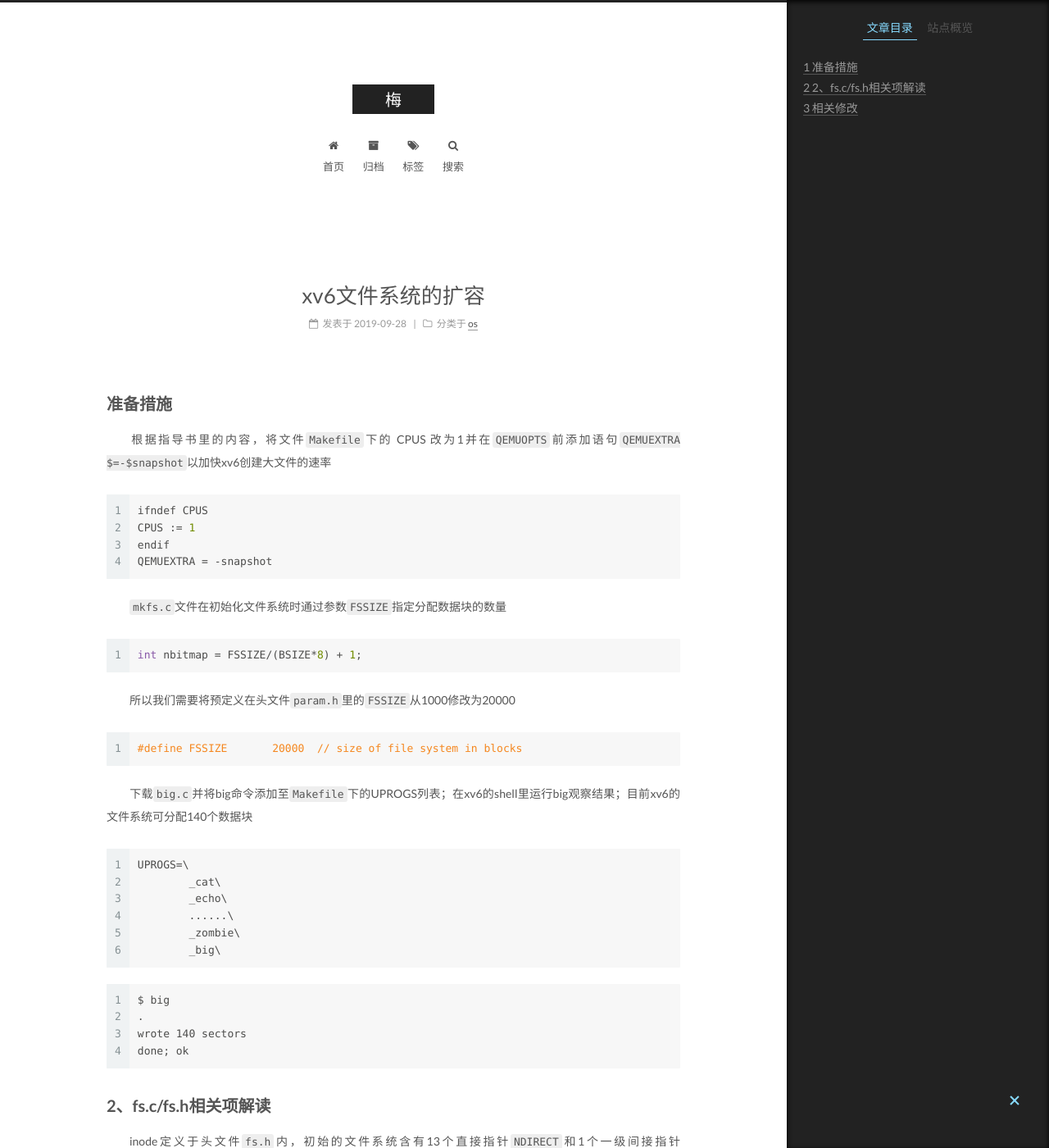
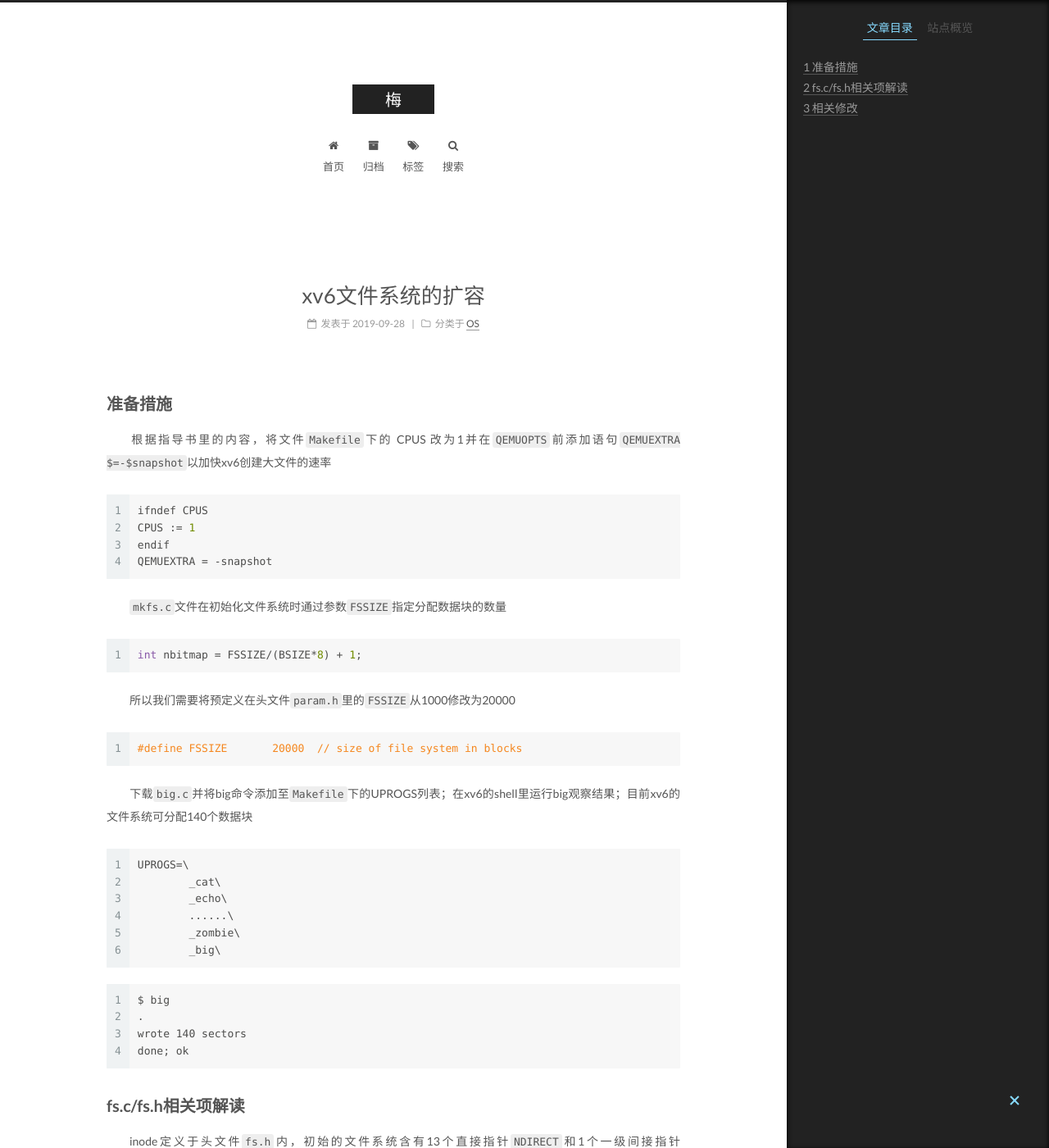
Before and after one commit to plumprc/plumprc.github.io, a Jekyll site: the page built from _posts/xv6/2019-09-28-bigger-files-for-xv6.md, in a window 1280 px wide and 1400 px high. Shown: the whole window at 82% size. Built offline with Jekyll 4.4.1, drawn with Linux system fonts in a browser that asks for light colours.

Commit message:
xv6_lab1

````diff
--- a/_posts/xv6/2019-09-28-bigger-files-for-xv6.md
+++ b/_posts/xv6/2019-09-28-bigger-files-for-xv6.md
@@ -2,9 +2,9 @@
 title: xv6文件系统的扩容
 date: 2019-09-28 18:07:54
 categories:
-- os
+- OS
 tags:
-- os
+- OS
 ---
 
 ## 准备措施
@@ -38,7 +38,7 @@ $ big
 wrote 140 sectors
 done; ok
 ```
-## 2、fs.c/fs.h相关项解读
+## fs.c/fs.h相关项解读
 &emsp;&emsp;inode定义于头文件`fs.h`内，初始的文件系统含有13个直接指针`NDIRECT`和1个一级间接指针`NINDIRECT`，`addrs`数组的最后一项就是间接块的地址；参数`MAXFILE`表征该文件系统所能指向的数据块数目的最大值，当前为12 + 512 / 4 = 140
 ```c
 #define NDIRECT 12
````
